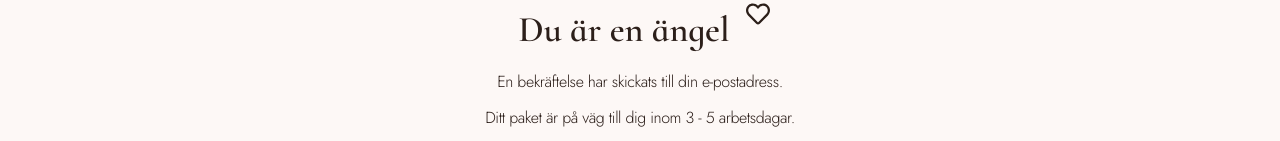
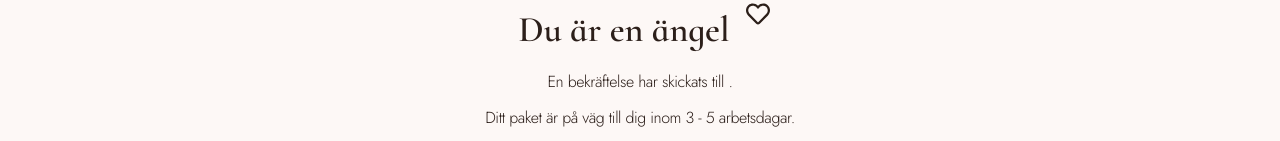
Before and after one commit to dianaparagina90-ai/E-handel-project, a React (Vite) app: page /Confirmation/1 in a window 1280 px wide. Shown: the part 165-306 px from the top of the page. Built offline with nearby package versions, Linux system fonts and the light colour scheme; no server answers; data requests are answered from the project's data file.

Commit message:
tillagt email och telnr i orderbekräftelsen

```diff
--- a/src/components/pages/ConfirmationPage.tsx
+++ b/src/components/pages/ConfirmationPage.tsx
@@ -10,6 +10,8 @@ function ConfirmationPage() {
   const navigate = useNavigate();
   const { data: order, isPending, isError, isSuccess } = useOrder(id ?? "");
   const hasClearedCart = useRef(false);
+
+  const customer = order ? JSON.parse(order.customerDetails) : null;
 
   //Töma kundvagnen när ordern är framgångsrik och har inte redan tömt kundvagnen
   useEffect(() => {
@@ -29,7 +31,7 @@ function ConfirmationPage() {
         <FaRegHeart className="ml-2 text-2xl" />
       </div>
       <p className="tracking-tight ">
-        En bekräftelse har skickats till din e-postadress.
+        En bekräftelse har skickats till {customer?.email}.
       </p>
       <p className="tracking-tight">
         Ditt paket är på väg till dig inom 3 - 5 arbetsdagar.
@@ -43,7 +45,6 @@ function ConfirmationPage() {
         )}
         {isSuccess &&
           (() => {
-            const customer = JSON.parse(order.customerDetails);
             return (
               <div className="flex flex-col gap-4 grow divide-y divide-(--muted-foreground) m-2 p-2">
                 <div className="grid grid-cols-2 gap-2 items-center">
@@ -89,6 +90,10 @@ function ConfirmationPage() {
                       Adress:
                       <span className="font-sans ml-2">{customer.address}</span>
                     </p>
+                    <p className="font-display">
+                      Telefon:
+                      <span className="font-sans ml-2">{customer.phone}</span>
+                    </p>
                   </div>
                 </div>
                 <p className="self-end uppercase">
```
